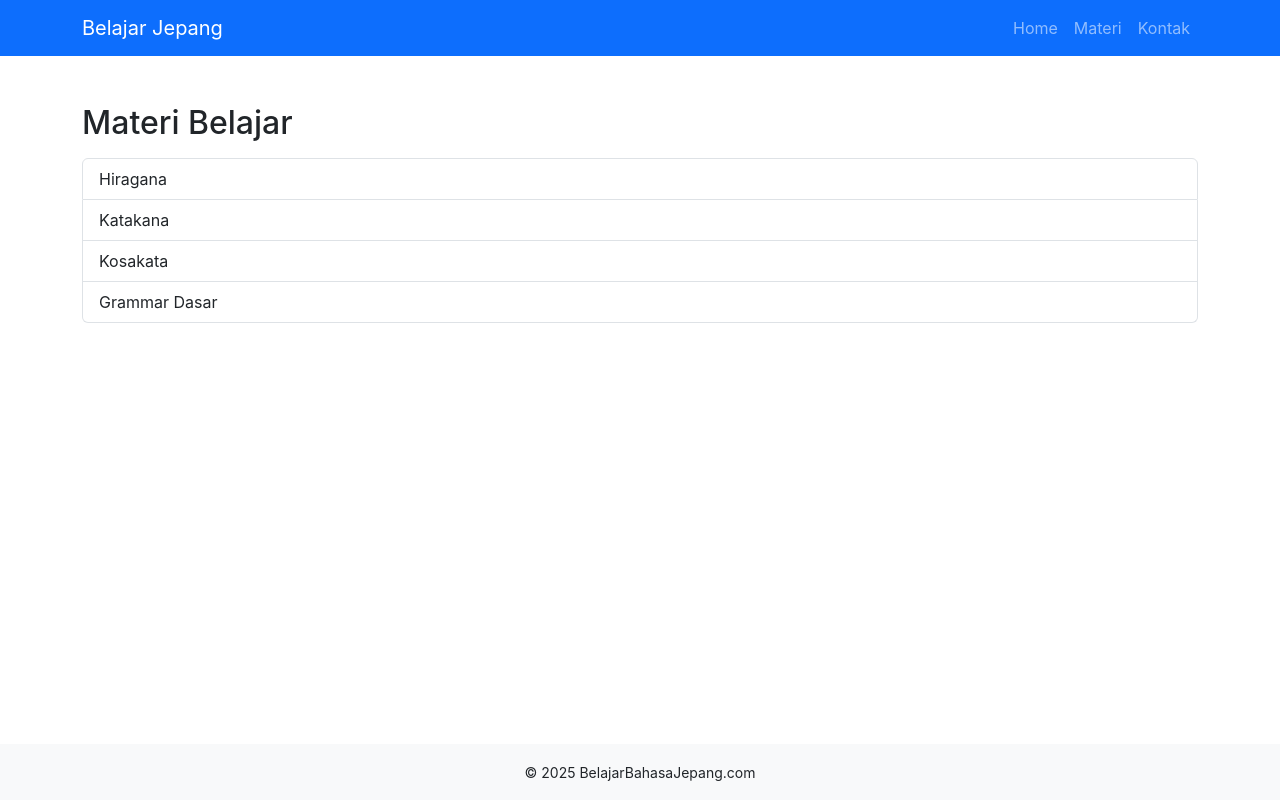
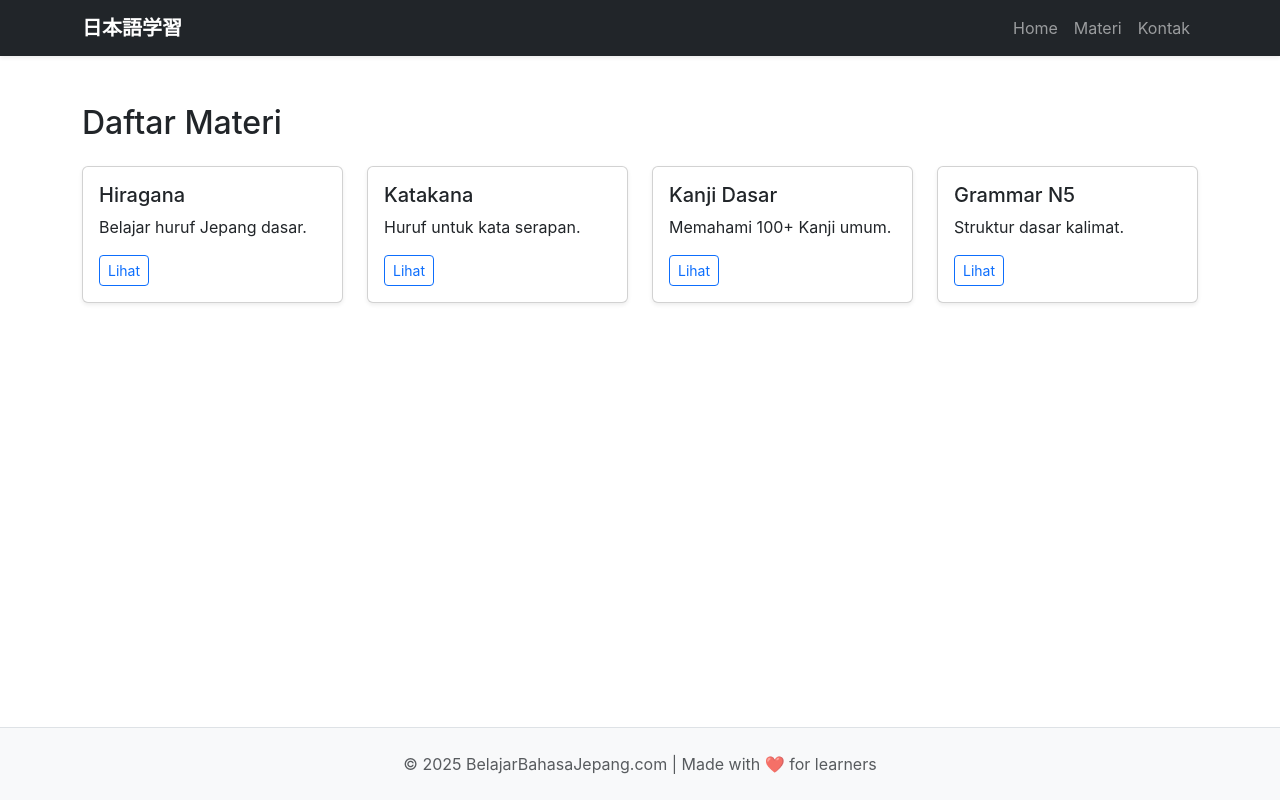
Before and after one commit to xuexibianma/my-vercel1, a React (Create React App) app: page /materi in a window 1280 px wide. Built offline with nearby package versions, Linux system fonts and the light colour scheme.

Commit message:
Update tampilan profesional dengan Bootstrap

```diff
--- a/src/App.js
+++ b/src/App.js
@@ -8,10 +8,13 @@ function App() {
     <Router>
       <div className="d-flex flex-column min-vh-100">
         {/* Navbar */}
-        <nav className="navbar navbar-expand-lg navbar-dark bg-primary">
+        <nav className="navbar navbar-expand-lg navbar-dark bg-dark sticky-top shadow-sm">
           <div className="container">
-            <Link className="navbar-brand" to="/">Belajar Jepang</Link>
-            <div className="collapse navbar-collapse">
+            <Link className="navbar-brand fw-bold" to="/">日本語学習</Link>
+            <button className="navbar-toggler" type="button" data-bs-toggle="collapse" data-bs-target="#navbarNav">
+              <span className="navbar-toggler-icon"></span>
+            </button>
+            <div className="collapse navbar-collapse" id="navbarNav">
               <ul className="navbar-nav ms-auto">
                 <li className="nav-item"><Link className="nav-link" to="/">Home</Link></li>
                 <li className="nav-item"><Link className="nav-link" to="/materi">Materi</Link></li>
@@ -22,7 +25,7 @@ function App() {
         </nav>
 
         {/* Content */}
-        <main className="container my-5 flex-grow-1">
+        <main className="flex-grow-1">
           <Routes>
             <Route path="/" element={<Home />} />
             <Route path="/materi" element={<Materi />} />
@@ -31,8 +34,8 @@ function App() {
         </main>
 
         {/* Footer */}
-        <footer className="bg-light text-center py-3">
-          <small>© {new Date().getFullYear()} BelajarBahasaJepang.com</small>
+        <footer className="bg-light text-center text-muted py-4 mt-5 border-top">
+          <div>© {new Date().getFullYear()} BelajarBahasaJepang.com | Made with ❤️ for learners</div>
         </footer>
       </div>
     </Router>
--- a/src/pages/Home.js
+++ b/src/pages/Home.js
@@ -1,8 +1,31 @@
 function Home() {
   return (
-    <div className="text-center">
-      <h1 className="mb-4">Selamat datang!</h1>
-      <p>Pelajari bahasa Jepang dengan mudah dan menyenangkan.</p>
+    <div className="container py-5">
+      {/* Hero */}
+      <div className="text-center mb-5">
+        <h1 className="display-4 fw-bold">Belajar Bahasa Jepang</h1>
+        <p className="lead text-muted">Mulai dari Hiragana hingga percakapan sehari-hari — gratis dan interaktif!</p>
+        <a href="/materi" className="btn btn-primary btn-lg mt-3">Mulai Belajar</a>
+      </div>
+
+      {/* Fitur */}
+      <div className="row text-center">
+        <div className="col-md-4">
+          <div className="mb-3"><i className="bi bi-journal-code fs-1 text-primary"></i></div>
+          <h5>Materi Terstruktur</h5>
+          <p>Kurikulum berdasarkan JLPT dan Genki/Minna no Nihongo.</p>
+        </div>
+        <div className="col-md-4">
+          <div className="mb-3"><i className="bi bi-pencil-square fs-1 text-success"></i></div>
+          <h5>Latihan Interaktif</h5>
+          <p>Kuis, soal, dan latihan untuk semua level.</p>
+        </div>
+        <div className="col-md-4">
+          <div className="mb-3"><i className="bi bi-people fs-1 text-danger"></i></div>
+          <h5>Komunitas Belajar</h5>
+          <p>Gabung bersama pelajar lain dan berbagi pengalaman.</p>
+        </div>
+      </div>
     </div>
   );
 }
--- a/src/pages/Kontak.js
+++ b/src/pages/Kontak.js
@@ -1,8 +1,9 @@
 function Kontak() {
   return (
-    <div>
-      <h2>Hubungi Kami</h2>
-      <p>Email: <a href="mailto:info@belajarjepang.com">info@belajarjepang.com</a></p>
+    <div className="container py-5">
+      <h2 className="mb-3">Hubungi Kami</h2>
+      <p>Jika ada pertanyaan atau saran, silakan hubungi kami melalui email:</p>
+      <p><a href="mailto:info@belajarjepang.com" className="btn btn-outline-secondary">info@belajarjepang.com</a></p>
     </div>
   );
 }
--- a/src/pages/Materi.js
+++ b/src/pages/Materi.js
@@ -1,13 +1,27 @@
+const data = [
+  { title: "Hiragana", desc: "Belajar huruf Jepang dasar." },
+  { title: "Katakana", desc: "Huruf untuk kata serapan." },
+  { title: "Kanji Dasar", desc: "Memahami 100+ Kanji umum." },
+  { title: "Grammar N5", desc: "Struktur dasar kalimat." },
+];
+
 function Materi() {
   return (
-    <div>
-      <h2 className="mb-3">Materi Belajar</h2>
-      <ul className="list-group">
-        <li className="list-group-item">Hiragana</li>
-        <li className="list-group-item">Katakana</li>
-        <li className="list-group-item">Kosakata</li>
-        <li className="list-group-item">Grammar Dasar</li>
-      </ul>
+    <div className="container py-5">
+      <h2 className="mb-4">Daftar Materi</h2>
+      <div className="row">
+        {data.map((m, i) => (
+          <div key={i} className="col-md-3">
+            <div className="card mb-4 shadow-sm">
+              <div className="card-body">
+                <h5 className="card-title">{m.title}</h5>
+                <p className="card-text">{m.desc}</p>
+                <a href="#" className="btn btn-sm btn-outline-primary">Lihat</a>
+              </div>
+            </div>
+          </div>
+        ))}
+      </div>
     </div>
   );
 }
```
